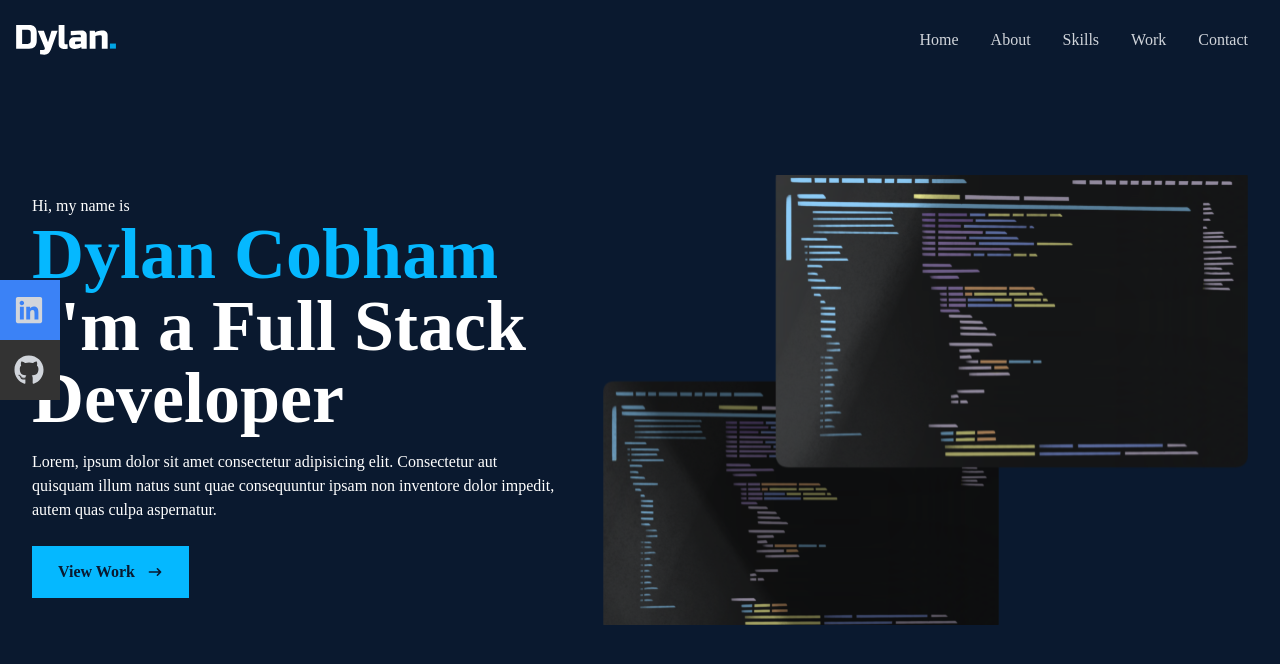
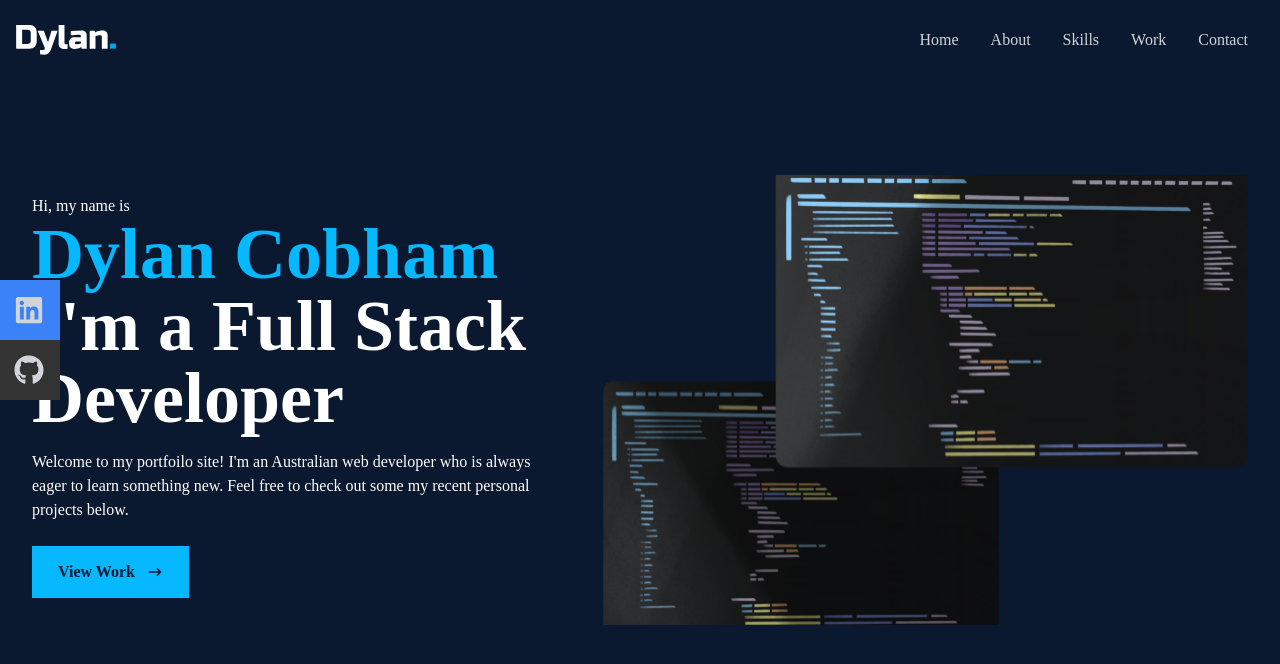
Before and after one commit to SneedUltima/portfolio-website, a React (Create React App) app: page / in a window 1280 px wide. Shown: the top 664 px of the page. Built offline with nearby package versions, Linux system fonts and the light colour scheme.

Commit message:
build: change header subtitle text

```diff
--- a/public/index.html
+++ b/public/index.html
@@ -5,39 +5,15 @@
     <link rel="icon" href="%PUBLIC_URL%/favicon.ico" />
     <meta name="viewport" content="width=device-width, initial-scale=1" />
     <meta name="theme-color" content="#000000" />
-    <meta
-      name="description"
-      content="Web site created using create-react-app"
-    />
+    <meta name="description" content="Dylan Cobham Portfolio" />
     <link rel="apple-touch-icon" href="%PUBLIC_URL%/logo192.png" />
-    <!--
-      manifest.json provides metadata used when your web app is installed on a
-      user's mobile device or desktop. See https://developers.google.com/web/fundamentals/web-app-manifest/
-    -->
+
     <link rel="manifest" href="%PUBLIC_URL%/manifest.json" />
-    <!--
-      Notice the use of %PUBLIC_URL% in the tags above.
-      It will be replaced with the URL of the `public` folder during the build.
-      Only files inside the `public` folder can be referenced from the HTML.
 
-      Unlike "/favicon.ico" or "favicon.ico", "%PUBLIC_URL%/favicon.ico" will
-      work correctly both with client-side routing and a non-root public URL.
-      Learn how to configure a non-root public URL by running `npm run build`.
-    -->
-    <title>React App</title>
+    <title>Dylan Cobham Portfolio</title>
   </head>
   <body>
     <noscript>You need to enable JavaScript to run this app.</noscript>
     <div id="root"></div>
-    <!--
-      This HTML file is a template.
-      If you open it directly in the browser, you will see an empty page.
-
-      You can add webfonts, meta tags, or analytics to this file.
-      The build step will place the bundled scripts into the <body> tag.
-
-      To begin the development, run `npm start` or `yarn start`.
-      To create a production bundle, use `npm run build` or `yarn build`.
-    -->
   </body>
 </html>
--- a/src/components/Home.jsx
+++ b/src/components/Home.jsx
@@ -18,9 +18,9 @@ const Home = () => {
               I'm a Full Stack Developer
             </h2>
             <p className="text-white py-4 max-w-[700px]">
-              Lorem, ipsum dolor sit amet consectetur adipisicing elit.
-              Consectetur aut quisquam illum natus sunt quae consequuntur ipsam
-              non inventore dolor impedit, autem quas culpa aspernatur.
+              Welcome to my portfoilo site! I'm an Australian web developer who
+              is always eager to learn something new. Feel free to check out
+              some my recent personal projects below.
             </p>
             <div>
               <Link
```
